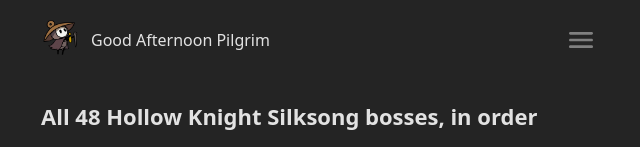
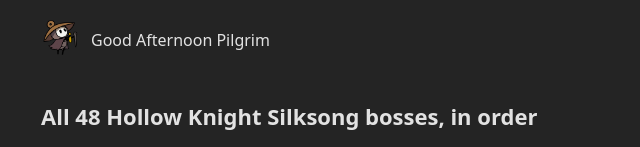
Before and after one commit to pheroMona13/silksong-companion, a React (Vite) app: page /silksong-companion/bosses in a window 1280 px wide. Shown: the top 147 px of the page, without its empty margins (319-959 px from the left). Built offline with nearby package versions, Linux system fonts and the light colour scheme.

Commit message:
remove layout menu toggle

```diff
--- a/src/layout/Layout.tsx
+++ b/src/layout/Layout.tsx
@@ -1,6 +1,6 @@
 import { Outlet } from 'react-router';
 import AvatarPNG from '../assets/images/avatar.png';
-import IconMenu from '../assets/images/icons/menu.svg';
+// import IconMenu from '../assets/images/icons/menu.svg';
 import './Layout.scss';
 
 function Layout() {
@@ -60,7 +60,7 @@
           <p>{greet()} Pilgrim</p>
         </div>
 
-        <img src={IconMenu} alt="menu" className="menu_icon" />
+        {/* <img src={IconMenu} alt="menu" className="menu_icon" /> */}
       </header>
       <section className="body">
         <Outlet />
```
